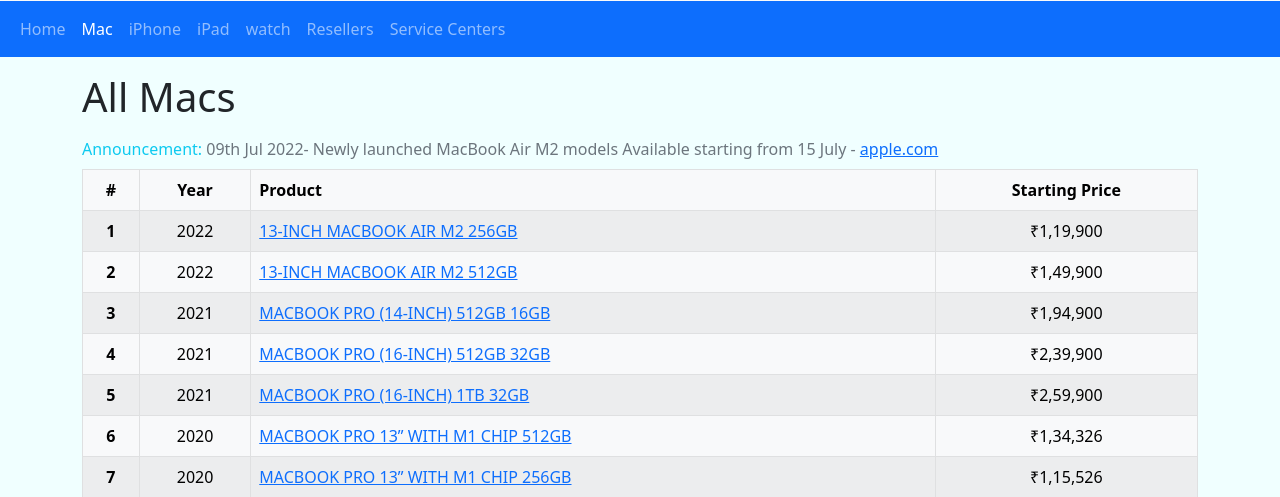
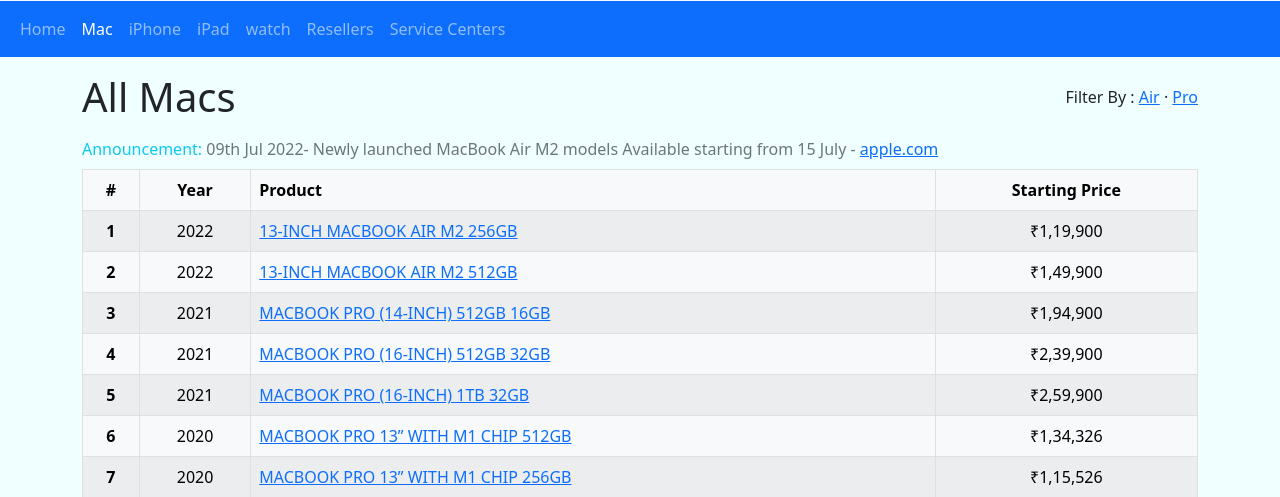
Before and after one commit to anjanesh/apple, a Django app: page /mac in a window 1280 px wide. Shown: the part 152-649 px from the top of the page. Run offline with Django 3.2, Linux system fonts and the light colour scheme; data comes from the database, SQL or seed files in the repository.

Commit message:
filter by mac type
pro or air

```diff
--- a/apple/urls.py
+++ b/apple/urls.py
@@ -26,8 +26,10 @@
     path('', views.home, name = 'home'),
     path('about', views.about, name = 'about'),
 
+    path('mac/air/', views.viewAllMacs, kwargs = { 'type': 'air' }, name = 'viewAllMacAir'),
+    path('mac/pro/', views.viewAllMacs, kwargs = { 'type': 'pro' }, name = 'viewAllMacPro'),
+    path('mac', views.viewAllMacs, name = 'viewAllMacs'),
     path('mac/<slug:slug>/', views.viewMac, name = 'viewMac'),
-    path('mac', views.viewAllMacs, name = 'viewAllMacs'),
 
     path('iphone/<slug:slug>/', views.viewiPhone, name = 'viewiPhone'),
     path('iphone', views.viewAlliPhones, name = 'viewAlliPhones'),
--- a/product/templates/product/mac.html
+++ b/product/templates/product/mac.html
@@ -4,7 +4,38 @@
 
 {% block content %}
 {% load static %}
-    <h1 class="my-3">All Macs</h1>
+
+    <div class="d-flex justify-content-between align-items-center">
+        <h1 class="my-3">All Macs</h1>
+
+        {% url 'viewAllMacs' as mac_url %}
+        {% url 'viewAllMacAir' as air_url %}
+        {% url 'viewAllMacPro' as pro_url %}
+
+        <div>
+            Filter By :
+
+            {% if request.get_full_path != mac_url %}
+                <a href="{% url 'viewAllMacs' %}">All</a>
+                &middot;
+            {% endif %}
+
+            {% if request.get_full_path == air_url %}
+                Air
+            {% else %}
+                <a href="{% url 'viewAllMacAir' %}">Air</a>
+            {% endif %}
+
+            &middot;
+
+            {% if request.get_full_path == pro_url %}
+                Pro
+            {% else %}
+                <a href="{% url 'viewAllMacPro' %}">Pro</a>
+            {% endif %}
+
+        </div>
+    </div>
 
     {% include "product/article-title.html" %}
 
--- a/product/templates/product/view.html
+++ b/product/templates/product/view.html
@@ -3,8 +3,6 @@
 {% block title %} {{ product.title }} {% endblock %}
 
 {% block content %}
-
-    {{ error }}
 
     <div class="container">
 
--- a/product/views.py
+++ b/product/views.py
@@ -24,8 +24,8 @@
     product, items = viewProduct(slug)
     return render(request, 'product/view.html', { 'product': product, 'items' : items })
 
-def viewAllMacs(request):
-    products, article, paginator, page_number, page_obj = viewAllProducts(request, 'mac')
+def viewAllMacs(request, **kwargs):
+    products, article, paginator, page_number, page_obj = viewAllProducts(request, 'mac', **kwargs)
     return render(request, 'product/mac.html', { 'page_obj': page_obj, 'article': article })
 
 def viewiPhone(request, slug):
@@ -63,11 +63,18 @@
     resellers = Reseller.objects.all()
     return render(request, 'service.html', { 'resellers' : resellers })
 
-def viewAllProducts(request, typeOfProduct):
+def viewAllProducts(request, typeOfProduct, **kwargs):
 
     if typeOfProduct == 'mac':
-        query = Q(type='MBP') | Q(type='MBA') | Q(type='iMAC') | Q(type='iMACPRO') | Q(type='MINI') | Q(type='MACPRO')
-        query = Q(type__in=['MBA', 'MBP', 'iMAC', 'iMACPRO', 'MINI', 'MACPRO']) # Either one works
+
+        if kwargs.get('type') == 'air':
+            query = Q(type='MBA')
+        elif kwargs.get('type') == 'pro':
+            query = Q(type='MBP')
+        else:
+            query = Q(type='MBP') | Q(type='MBA') | Q(type='iMAC') | Q(type='iMACPRO') | Q(type='MINI') | Q(type='MACPRO')
+            query = Q(type__in=['MBA', 'MBP', 'iMAC', 'iMACPRO', 'MINI', 'MACPRO']) # Either one works
+
         article_query = Q(product__in=['MBA', 'MBP', 'iMAC', 'iMACPRO', 'MINI', 'MACPRO'])
 
     elif typeOfProduct == 'iphone':
```
Also changed, not shown: product/templates/product/iphone.html (line endings or trailing spaces).
